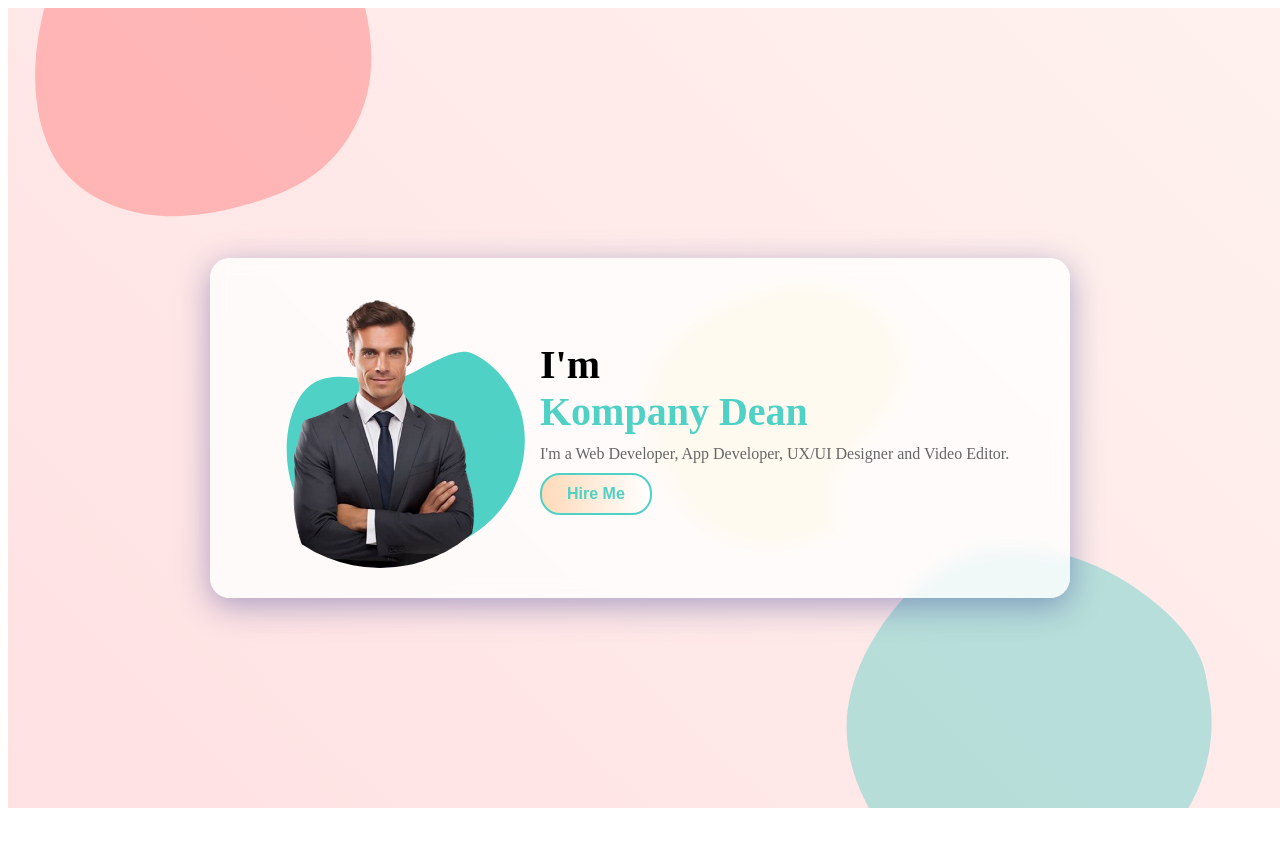
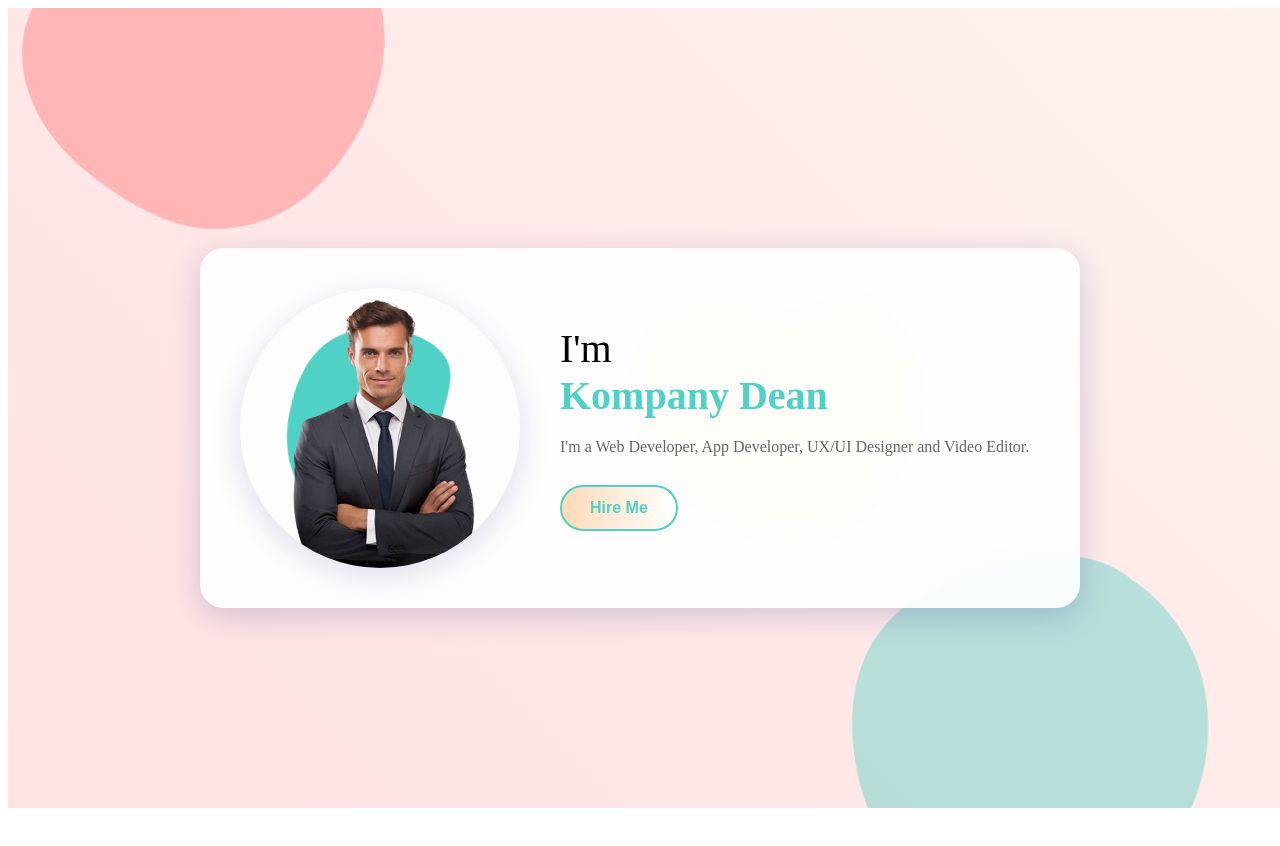
Before and after one commit to Blessed-Shammah/portfolio, a Next.js app: page / in a window 1280 px wide. Shown: the top 846 px of the page. Built offline with nearby package versions, Linux system fonts and the light colour scheme.

Commit message:
More style.

```diff
--- a/src/pages/index.tsx
+++ b/src/pages/index.tsx
@@ -1,20 +1,34 @@
 // pages/index.tsx
 import Head from 'next/head'
 import Image from 'next/image'
+import { useEffect, useState } from 'react'
 
 export default function Home() {
+  const [isMobile, setIsMobile] = useState(false);
+
+  useEffect(() => {
+    const handleResize = () => {
+      setIsMobile(window.innerWidth <= 768);
+    };
+
+    handleResize();
+    window.addEventListener('resize', handleResize);
+    return () => window.removeEventListener('resize', handleResize);
+  }, []);
+
   const handleHireMe = () => {
-    window.location.href = 'mailto:your-email@example.com';
+    window.location.href = 'mailto:iamblessedshammah@gmail.com';
   };
 
   return (
     <>
       <Head>
-        <title>Portfolio</title>
-        <meta name="description" content="Personal portfolio" />
+        <title>Portfolio - Kompany Dean</title>
+        <meta name="description" content="Personal portfolio of Kompany Dean" />
         <meta name="viewport" content="width=device-width, initial-scale=1" />
       </Head>
-      {/* Artistic Background */}
+
+      {/* Animated Background */}
       <div style={{
         position: 'fixed',
         width: '100vw',
@@ -22,7 +36,6 @@ export default function Home() {
         zIndex: -2,
         overflow: 'hidden',
       }}>
-        {/* Gradient Background */}
         <div style={{
           position: 'absolute',
           width: '100%',
@@ -31,65 +44,24 @@ export default function Home() {
           opacity: 0.3,
         }} />
 
-        {/* Blob 1 */}
+        {[1, 2, 3].map((_, index) => (
           <svg
+            key={index}
             style={{
               position: 'absolute',
-            top: '-20%',
-            left: '-10%',
-            width: '50%',
-            height: '50%',
-            transform: 'rotate(-45deg)',
-            opacity: 0.4,
+              ...getBlobStyles(index, isMobile),
+              animation: 'float 20s ease-in-out infinite',
+              animationDelay: `${index * 2}s`,
             }}
             viewBox="0 0 200 200"
           >
             <path
-            fill="#FF6B6B"
-            d="M44.7,-76.4C58.8,-69.2,71.8,-59.1,79.6,-45.8C87.4,-32.6,90,-16.3,88.5,-0.9C87,14.6,81.4,29.2,73.6,42.4C65.8,55.6,55.7,67.5,42.9,75.3C30.1,83.1,15.1,86.8,0.7,85.7C-13.7,84.5,-27.4,78.5,-40.9,70.7C-54.4,62.9,-67.7,53.3,-77.4,40.3C-87.1,27.4,-93.2,11.2,-91.7,-4.3C-90.3,-19.8,-81.3,-34.6,-70.1,-46.4C-58.9,-58.2,-45.5,-67,-32.1,-74.1C-18.7,-81.2,-5.4,-86.6,8.9,-86.1C23.2,-85.6,46.5,-79.2,44.7,-76.4Z"
+              fill={getBlobColor(index)}
+              d={getBlobPath(index)}
               transform="translate(100 100)"
             />
           </svg>
-
-        {/* Blob 2 */}
-        <svg
-          style={{
-            position: 'absolute',
-            bottom: '-20%',
-            right: '-10%',
-            width: '60%',
-            height: '60%',
-            transform: 'rotate(45deg)',
-            opacity: 0.4,
-          }}
-          viewBox="0 0 200 200"
-        >
-          <path
-            fill="#4ECDC4"
-            d="M39.3,-64.1C50.9,-56.9,60.2,-46,65.8,-33.5C71.4,-21,73.3,-7,71.9,6.8C70.5,20.6,65.8,34.2,57.6,45.3C49.4,56.4,37.7,65,24.5,69.9C11.3,74.8,-3.4,76,-17.8,73.2C-32.2,70.4,-46.3,63.7,-56.3,52.9C-66.3,42.1,-72.3,27.3,-74.8,11.8C-77.3,-3.7,-76.3,-19.8,-69.8,-32.8C-63.3,-45.8,-51.3,-55.7,-38.5,-62.3C-25.7,-68.9,-12.8,-72.2,0.7,-73.3C14.2,-74.4,28.3,-73.3,39.3,-64.1Z"
-            transform="translate(100 100)"
-          />
-        </svg>
-
-        {/* Blob 3 */}
-        <svg
-          style={{
-            position: 'absolute',
-            top: '30%',
-            right: '20%',
-            width: '40%',
-            height: '40%',
-            transform: 'rotate(120deg)',
-            opacity: 0.3,
-          }}
-          viewBox="0 0 200 200"
-        >
-          <path
-            fill="#FFD93D"
-            d="M42.7,-73.4C55.9,-67.3,67.7,-57.1,75.9,-44.3C84.1,-31.5,88.7,-15.7,87.4,-0.8C86.1,14.2,78.8,28.4,70.1,41.3C61.4,54.2,51.2,65.8,38.5,72.5C25.8,79.2,10.7,81,-3.9,77.9C-18.5,74.8,-32.7,66.8,-45.5,57.4C-58.3,48,-69.7,37.2,-77.3,23.4C-84.9,9.6,-88.7,-7.2,-85.9,-22.9C-83.1,-38.6,-73.7,-53.2,-60.5,-59.3C-47.3,-65.4,-30.3,-63,-15.3,-59.7C-0.3,-56.4,12.7,-52.2,26.5,-58.5C40.3,-64.8,54.8,-81.6,42.7,-73.4Z"
-            transform="translate(100 100)"
-          />
-        </svg>
+        ))}
       </div>
 
       <main style={{
@@ -97,30 +69,35 @@ export default function Home() {
         display: 'flex',
         justifyContent: 'center',
         alignItems: 'center',
-        padding: '20px',
+        padding: isMobile ? '20px 10px' : '20px',
         position: 'relative',
         zIndex: 1,
       }}>
         <div style={{
           display: 'flex',
+          flexDirection: isMobile ? 'column' : 'row',
           alignItems: 'center',
-          gap: '20px',
+          gap: isMobile ? '30px' : '40px',
           maxWidth: '800px',
           width: '100%',
-          background: 'rgba(255, 255, 255, 0.8)',
-          backdropFilter: 'blur(8px)',
-          padding: '30px',
-          borderRadius: '20px',
-          boxShadow: '0 8px 32px 0 rgba(31, 38, 135, 0.37)',
+          background: 'rgba(255, 255, 255, 0.9)',
+          backdropFilter: 'blur(10px)',
+          padding: isMobile ? '20px' : '40px',
+          borderRadius: '24px',
+          boxShadow: '0 8px 32px 0 rgba(31, 38, 135, 0.2)',
         }}>
-          <div style={{ position: 'relative' }}>
-            {/* Curved background pattern */}
+          <div style={{
+            position: 'relative',
+            width: isMobile ? '220px' : '280px',
+            flexShrink: 0,
+          }}>
             <svg
               style={{
                 position: 'absolute',
-                width: '320px',
-                height: '320px',
-                zIndex: -1
+                width: '100%',
+                height: '100%',
+                zIndex: -1,
+                animation: 'rotate 20s linear infinite',
               }}
               viewBox="0 0 200 200"
             >
@@ -131,27 +108,48 @@ export default function Home() {
               />
             </svg>
 
-            {/* Profile image container */}
             <div style={{
               position: 'relative',
-              width: '280px',
-              height: '280px',
+              width: isMobile ? '220px' : '280px',
+              height: isMobile ? '220px' : '280px',
               borderRadius: '50%',
-              overflow: 'hidden'
+              overflow: 'hidden',
+              boxShadow: '0 8px 32px 0 rgba(31, 38, 135, 0.15)',
             }}>
               <Image
-                src="/photo.png" // Replace with your image path
+                src="/photo.png"
                 alt="Profile"
                 fill
                 style={{ objectFit: 'cover' }}
+                priority
               />
             </div>
           </div>
 
-          <div>
-            <h1 style={{ fontSize: '2.5rem', margin: '0' }}>I&apos;m</h1>
-            <h1 style={{ fontSize: '2.5rem', margin: '0', color: '#4FD1C5' }}>Kompany Dean</h1>
-            <p style={{ color: '#666', margin: '10px 0' }}>
+          <div style={{
+            textAlign: isMobile ? 'center' : 'left',
+          }}>
+            <h1 style={{
+              fontSize: isMobile ? '2rem' : '2.5rem',
+              margin: '0',
+              fontWeight: '500',
+            }}>
+              I&apos;m
+            </h1>
+            <h1 style={{
+              fontSize: isMobile ? '2rem' : '2.5rem',
+              margin: '0',
+              color: '#4FD1C5',
+              fontWeight: '700',
+            }}>
+              Kompany Dean
+            </h1>
+            <p style={{
+              color: '#666',
+              margin: '15px 0',
+              fontSize: isMobile ? '0.9rem' : '1rem',
+              lineHeight: '1.6',
+            }}>
               I&apos;m a Web Developer, App Developer, UX/UI Designer and Video Editor.
             </p>
             <button
@@ -160,22 +158,27 @@ export default function Home() {
                 background: 'linear-gradient(to right, #FFDAB9, #FFF)',
                 border: '2px solid #4FD1C5',
                 color: '#4FD1C5',
-                padding: '10px 25px',
-                borderRadius: '20px',
+                padding: isMobile ? '8px 20px' : '12px 28px',
+                borderRadius: '25px',
                 cursor: 'pointer',
-                fontSize: '16px',
+                fontSize: isMobile ? '14px' : '16px',
                 fontWeight: 'bold',
                 transition: 'all 0.3s ease',
+                marginTop: '10px',
                 position: 'relative',
-                overflow: 'hidden'
+                overflow: 'hidden',
               }}
               onMouseOver={(e) => {
                 e.currentTarget.style.transform = 'scale(1.05)';
                 e.currentTarget.style.boxShadow = '0 4px 15px rgba(79, 209, 197, 0.3)';
+                e.currentTarget.style.background = 'linear-gradient(to right, #4FD1C5, #4FD1C5)';
+                e.currentTarget.style.color = '#FFF';
               }}
               onMouseOut={(e) => {
                 e.currentTarget.style.transform = 'scale(1)';
                 e.currentTarget.style.boxShadow = 'none';
+                e.currentTarget.style.background = 'linear-gradient(to right, #FFDAB9, #FFF)';
+                e.currentTarget.style.color = '#4FD1C5';
               }}
             >
               Hire Me
@@ -183,6 +186,63 @@ export default function Home() {
           </div>
         </div>
       </main>
+
+      <style jsx global>{`
+        @keyframes float {
+          0% { transform: translate(0, 0) rotate(0deg); }
+          50% { transform: translate(10px, 15px) rotate(5deg); }
+          100% { transform: translate(0, 0) rotate(0deg); }
+        }
+
+        @keyframes rotate {
+          from { transform: rotate(0deg); }
+          to { transform: rotate(360deg); }
+        }
+      `}</style>
     </>
   )
 }
+
+// Helper functions
+function getBlobStyles(index: number, isMobile: boolean) {
+  const styles = [
+    {
+      top: isMobile ? '-15%' : '-20%',
+      left: isMobile ? '-20%' : '-10%',
+      width: isMobile ? '70%' : '50%',
+      height: isMobile ? '70%' : '50%',
+      transform: 'rotate(-45deg)',
+      opacity: 0.4,
+    },
+    {
+      bottom: isMobile ? '-15%' : '-20%',
+      right: isMobile ? '-20%' : '-10%',
+      width: isMobile ? '80%' : '60%',
+      height: isMobile ? '80%' : '60%',
+      transform: 'rotate(45deg)',
+      opacity: 0.4,
+    },
+    {
+      top: isMobile ? '40%' : '30%',
+      right: isMobile ? '10%' : '20%',
+      width: isMobile ? '60%' : '40%',
+      height: isMobile ? '60%' : '40%',
+      transform: 'rotate(120deg)',
+      opacity: 0.3,
+    },
+  ];
+  return styles[index];
+}
+
+function getBlobColor(index: number) {
+  return ['#FF6B6B', '#4ECDC4', '#FFD93D'][index];
+}
+
+function getBlobPath(index: number) {
+  const paths = [
+    "M44.7,-76.4C58.8,-69.2,71.8,-59.1,79.6,-45.8C87.4,-32.6,90,-16.3,88.5,-0.9C87,14.6,81.4,29.2,73.6,42.4C65.8,55.6,55.7,67.5,42.9,75.3C30.1,83.1,15.1,86.8,0.7,85.7C-13.7,84.5,-27.4,78.5,-40.9,70.7C-54.4,62.9,-67.7,53.3,-77.4,40.3C-87.1,27.4,-93.2,11.2,-91.7,-4.3C-90.3,-19.8,-81.3,-34.6,-70.1,-46.4C-58.9,-58.2,-45.5,-67,-32.1,-74.1C-18.7,-81.2,-5.4,-86.6,8.9,-86.1C23.2,-85.6,46.5,-79.2,44.7,-76.4Z",
+    "M39.3,-64.1C50.9,-56.9,60.2,-46,65.8,-33.5C71.4,-21,73.3,-7,71.9,6.8C70.5,20.6,65.8,34.2,57.6,45.3C49.4,56.4,37.7,65,24.5,69.9C11.3,74.8,-3.4,76,-17.8,73.2C-32.2,70.4,-46.3,63.7,-56.3,52.9C-66.3,42.1,-72.3,27.3,-74.8,11.8C-77.3,-3.7,-76.3,-19.8,-69.8,-32.8C-63.3,-45.8,-51.3,-55.7,-38.5,-62.3C-25.7,-68.9,-12.8,-72.2,0.7,-73.3C14.2,-74.4,28.3,-73.3,39.3,-64.1Z",
+    "M42.7,-73.4C55.9,-67.3,67.7,-57.1,75.9,-44.3C84.1,-31.5,88.7,-15.7,87.4,-0.8C86.1,14.2,78.8,28.4,70.1,41.3C61.4,54.2,51.2,65.8,38.5,72.5C25.8,79.2,10.7,81,-3.9,77.9C-18.5,74.8,-32.7,66.8,-45.5,57.4C-58.3,48,-69.7,37.2,-77.3,23.4C-84.9,9.6,-88.7,-7.2,-85.9,-22.9C-83.1,-38.6,-73.7,-53.2,-60.5,-59.3C-47.3,-65.4,-30.3,-63,-15.3,-59.7C-0.3,-56.4,12.7,-52.2,26.5,-58.5C40.3,-64.8,54.8,-81.6,42.7,-73.4Z",
+  ];
+  return paths[index];
+}
```
Lines whose indentation alone changed are shown as unchanged.
